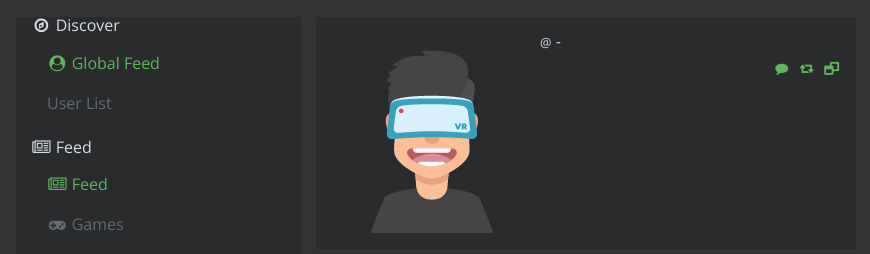
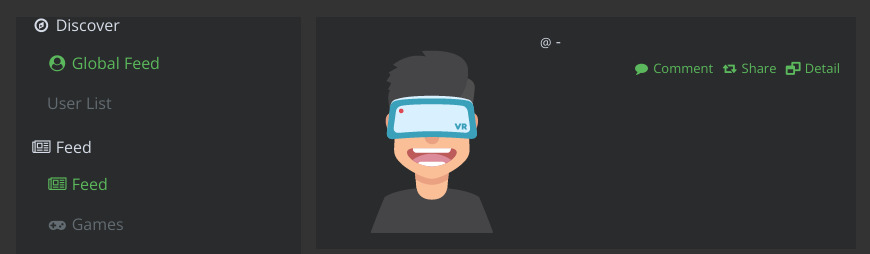
Before and after one commit to cotizcesar/gemu, a Django app: template templates/posts/post_detail.html in a window 1280 px wide. Shown: the part 54-308 px from the top of the page, without its empty margins (54-924 px from the left). Run offline with Django 3.2, Linux system fonts and the light colour scheme; the template is opened without the code that fills it, so the values that code supplies are empty; some libraries are stand-ins or nearby versions.

Commit message:
Text on posts options for more understanding.

```diff
--- a/templates/posts/post.html
+++ b/templates/posts/post.html
@@ -24,12 +24,12 @@
         </h6>
         <p class="mb-2 text-justify">{{ post.text }}</p>
         <ul class="m-0 float-right post-menu">
-            <li><a href="{% url 'post_comment' post.id %}"><i class="fa fa-comment fa-fw" aria-hidden="true"></i></a></li>
-            <li><a href="#"><i class="fa fa-retweet fa-fw" aria-hidden="true"></i></a></li>
+            <li><a href="{% url 'post_comment' post.id %}"><i class="fa fa-comment fa-fw" aria-hidden="true"></i> Comment</a></li>
+            <li><a href="#"><i class="fa fa-retweet fa-fw" aria-hidden="true"></i> Share</a></li>
             {% if user == post.user %}
-            <li><a href="#"><i class="fa fa-pencil-square-o fa-fw" aria-hidden="true"></i></a></li>
+            <li><a href="#"><i class="fa fa-pencil-square-o fa-fw" aria-hidden="true"></i> Edit</a></li>
             {% endif %}
-            <li><a href="{% url 'post_detail' post.id %}"><i class="fa fa-window-restore fa-fw" aria-hidden="true"></i></a></li>
+            <li><a href="{% url 'post_detail' post.id %}"><i class="fa fa-window-restore fa-fw" aria-hidden="true"></i> Detail</a></li>
         </ul>
     </div>
 </div>
```
